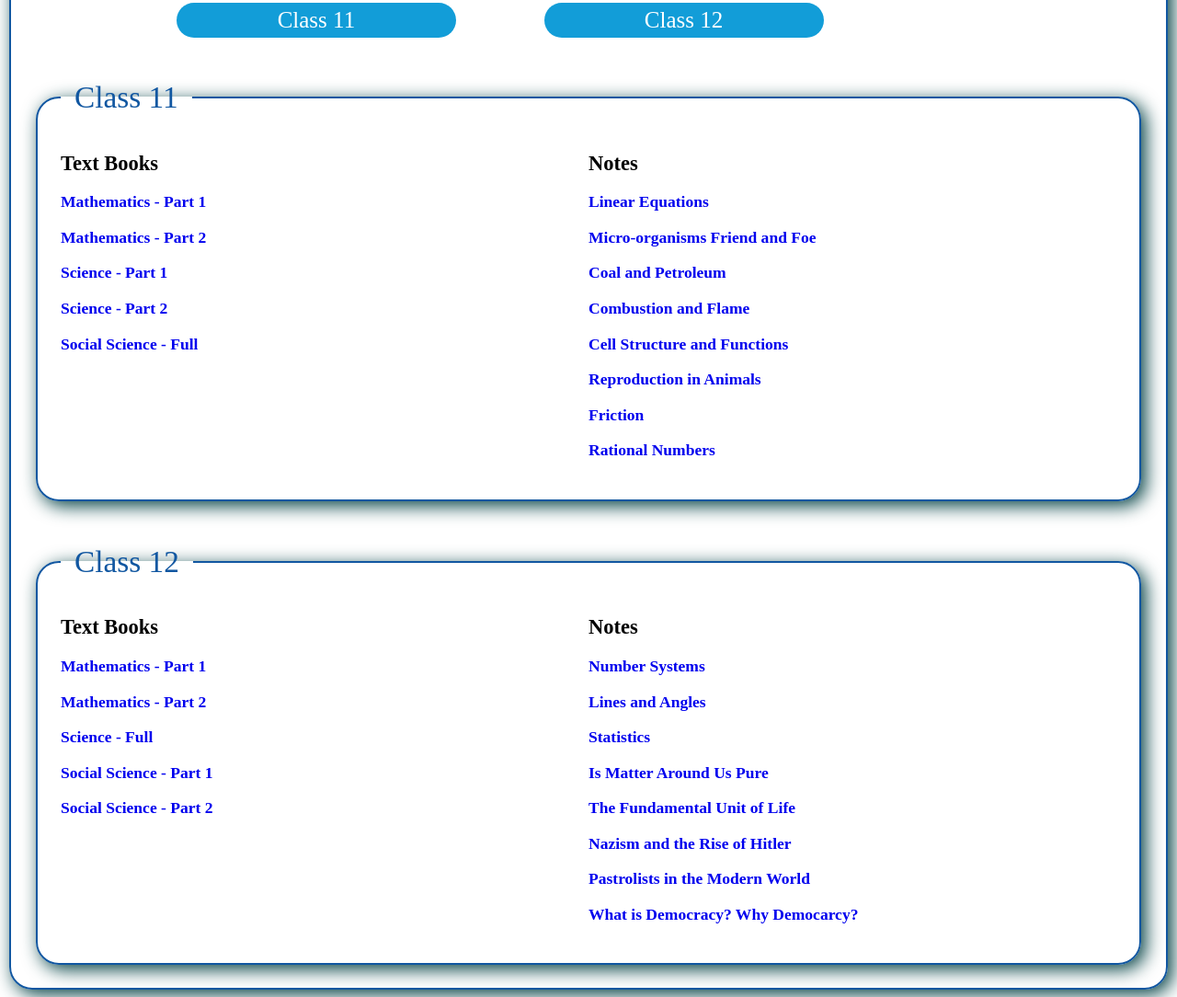
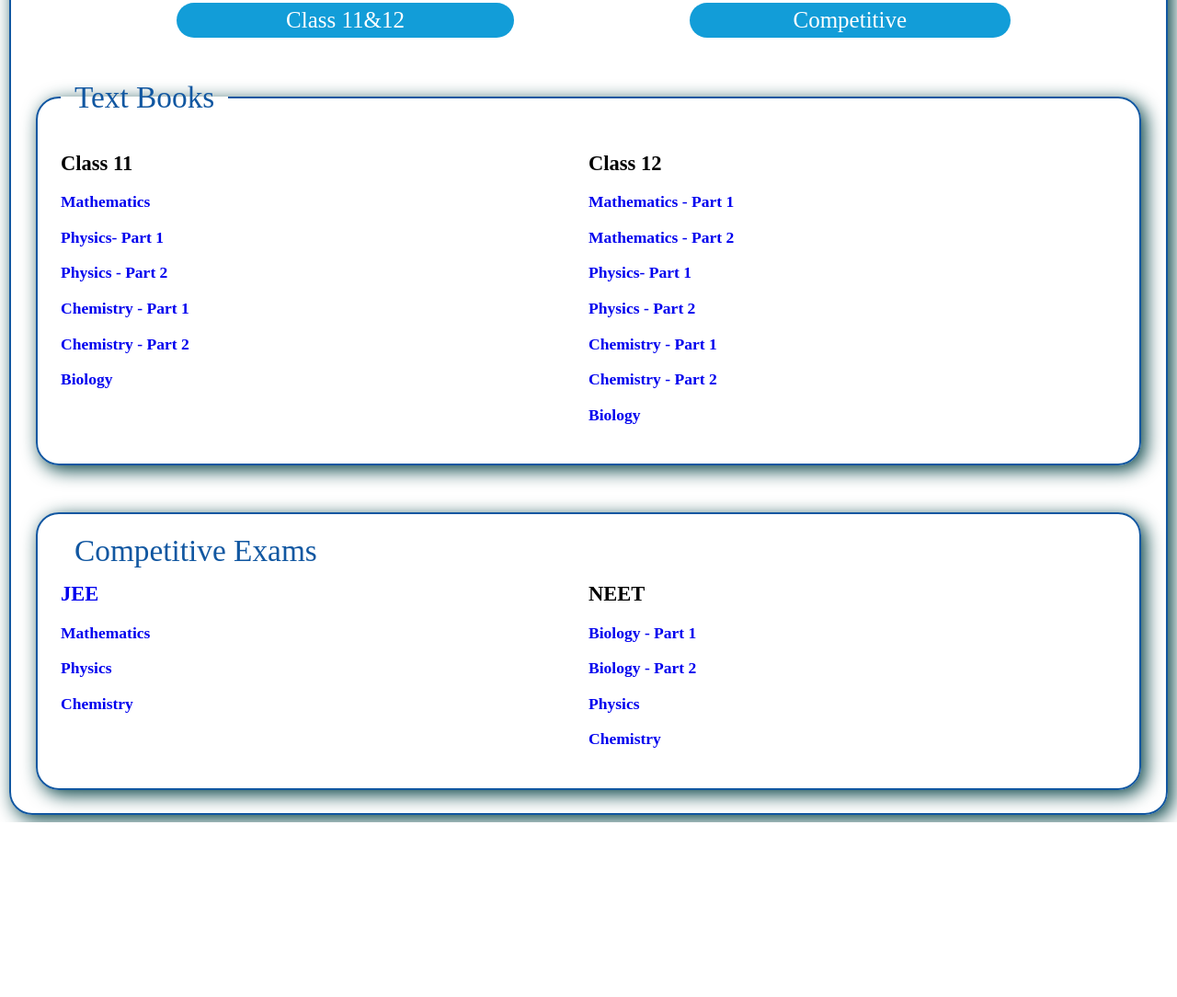
Before and after one commit to spoorthymakam/infotutor, a plain HTML site: page Charanya/ref.html in a window 1280 px wide. Shown: the part 114-1198 px from the top of the page at 92% size. After the commit the page ends 1008 px from the top, so only its background shows below. Drawn offline with Linux system fonts and the light colour scheme.

Commit message:
Update ref.html

```diff
--- a/Charanya/ref.html
+++ b/Charanya/ref.html
@@ -14,91 +14,90 @@
 
             <div class="nav-bar">
                 <ul class="nav-link">
-                    <a href="#class11">Class 11</a>
+                    <a href="#class11">Class 11&12 TextBooks</a>
                 </ul>
                 <ul class="nav-link">
-                    <a href="#class12">Class 12</a>
+                    <a href="#class12">Competitive Exams</a>
                 </ul>
-
-
             </div>
             <br>
             <br>
             <br>
             <br>
 
-        <fieldset><legend >Class 11</legend>
+        <fieldset><legend >Text Books</legend>
 
                 <div id="class11" style="width:50%; height:100%; float:left;">
-            <h2>Text Books </h2>
-            <a style="text-decoration:none;" href="https://drive.google.com/file/d/1TIw9aj2ZM7URubC2mNs65722chxEcIJd/view">
+            <h2>Class 11 </h2>
+            <a style="text-decoration:none;" href="https://drive.google.com/file/d/1A1ualWA4anPRP1NWEfZt0qJ2QfyUuRlq/view">
                 <h3>
-                 Mathematics - Part 1
+                 Mathematics
                 </h3>
             </a>
-            <a  style="text-decoration:none;" href="https://drive.google.com/file/d/1dcVl7hO6J3Xw1YAJ_U6GqinKhOqWIsSD/view">
+
+            <a style="text-decoration:none;" href="https://drive.google.com/file/d/1jy7mgt-DuDB-W4mnFUI4lntKP2BCUqm7/view">
                 <h3>
-                 Mathematics - Part 2
+                    Physics- Part 1
                 </h3>
             </a>
-            <a style="text-decoration:none;" href="https://drive.google.com/file/d/1zhIS3uxSrOwSNKbo-3PeSG8FuAKuF_oP/view">
+            <a style="text-decoration:none;" href="https://drive.google.com/file/d/1QurUrTS7VNC2UnZIkZTjlTOFq5Vrw7qV/view">
                 <h3>
-                    Science - Part 1
+                    Physics - Part 2
                 </h3>
             </a>
-            <a style="text-decoration:none;" href="https://drive.google.com/file/d/1BIORMDO7FmJtLuHv2_2b8LFzS2DCvFUu/view">
+            <a style="text-decoration:none;" href="https://drive.google.com/file/d/1zfi0cAw1wdFeQQHAOBUUfh1KUFAeD_sa/view">
                 <h3>
-                    Science - Part 2
+                    Chemistry - Part 1
                 </h3>
             </a>
-            <a style="text-decoration:none;" href="https://ktbs.kar.nic.in/New/website%20textbooks/class8/8th-english-socialscience.pdf">
+            <a style="text-decoration:none;" href="https://drive.google.com/file/d/1ocF45BccdJoJUzfhFo7g2OTRWHS_JZeJ/view">
                 <h3>
-                    Social Science - Full
+                    Chemistry - Part 2
                 </h3>
             </a>
+            <a style="text-decoration:none;" href="https://drive.google.com/file/d/1MJqXy_HYpDNkGYno7tg7qfQFfjvUasab/view">
+                <h3>
+                    Biology
+                </h3>
+            </a>
+
         </div>
         <div style="margin-left:50%; ">
-        <h2>Notes</h2>
-        <a style="text-decoration:none;" href="https://www.selfstudys.com/books/ncert-notes/english/class-8th/mathematics/chapter-2-linear-equations-in-one-variable/141717">
+        <h2>Class 12</h2>
+        <a style="text-decoration:none;" href="https://pue.karnataka.gov.in/storage/pdf-files/M1.pdf">
             <h3>
-               Linear Equations
+             Mathematics - Part 1
             </h3>
         </a>
-        <a style="text-decoration:none;" href="https://drive.google.com/file/d/114PMSco5iKAKCS4DcoIrUbbEQZjmhMAU/view">
+        <a  style="text-decoration:none;" href="https://pue.karnataka.gov.in/storage/pdf-files/12th%20maths%20part%202.pdf">
             <h3>
-               Micro-organisms Friend and Foe
+             Mathematics - Part 2
             </h3>
         </a>
-        <a style="text-decoration:none;" href="https://www.selfstudys.com/books/ncert-notes/english/class-8th/science/ch-05-coal-and-petroleum/43793">
+        <a style="text-decoration:none;" href="https://pue.karnataka.gov.in/storage/pdf-files/73%202nd%20PUC%20-%20Physics-%20Part-1--2022.pdf">
             <h3>
-               Coal and Petroleum
+                Physics- Part 1
             </h3>
         </a>
-        <a style="text-decoration:none;" href="https://drive.google.com/file/d/11G8f4nTduxyTfD6mkLHEjFnBbO-iKCXP/view">
+        <a style="text-decoration:none;" href="https://pue.karnataka.gov.in/storage/pdf-files/11tb.pdf">
             <h3>
-               Combustion and Flame
+                Physics - Part 2
             </h3>
         </a>
-        <a style="text-decoration:none;" href="https://drive.google.com/file/d/118-X7nwPi-7rTA-nuLMOAPmgM6q1fFdU/view">
+        <a style="text-decoration:none;" href="https://pue.karnataka.gov.in/storage/pdf-files/75%202nd%20PUC-Chemistry-Part-1-2022.pdf">
             <h3>
-               Cell Structure and Functions
+                Chemistry - Part 1
             </h3>
         </a>
-        <a style="text-decoration:none;" href="https://drive.google.com/file/d/11HefadsmklW7KKwb1B9jb7Jsr7D-ff5p/view">
+        <a style="text-decoration:none;" href="https://pue.karnataka.gov.in/storage/pdf-files/76%202%20PUC%20Chemistry%20P-2.pdf">
             <h3>
-               Reproduction in Animals
+                Chemistry - Part 2
             </h3>
         </a>
-        <a style="text-decoration:none;" href="https://drive.google.com/file/d/11LhSLpS69AJeBglX5KmQZhtozxfkK9Ka/view">
+        <a style="text-decoration:none;" href="https://pue.karnataka.gov.in/storage/pdf-files/79%202nd%20Biology%20-%202022-ff.pdf">
             <h3>
-               Friction
+                Biology
             </h3>
-        </a>
-        <a style="text-decoration:none;" href="https://www.selfstudys.com/advance-pdf-viewer/ncert-notes/english/class-8th/mathematics/chapter-1-rational-numbers/141718">
-            <h3>
-              Rational Numbers
-            </h3>
-        </a>
         </div>
 
     </div>
@@ -106,76 +105,46 @@
 <br>
 <br>
 <br>
-            <fieldset><legend>Class 12</legend>
+            <fieldset><legend>Competitive Exams</legend>
                     <div id="class12" style="width:50%; float:left">
-                <h2>Text Books </h2>
-                <a style="text-decoration:none;" href="https://drive.google.com/file/d/1QwH_c3GvX-mX41tvua7t2LCy5G018knZ/view">
+                <h2>JEE</h2>
+                <a style="text-decoration:none;" href="Arihant JEE MAIN in 40 Days MATHEMATICS.pdf">
                     <h3>
-                     Mathematics - Part 1
+                     Mathematics
                     </h3>
                 </a>
-                <a  style="text-decoration:none;" href="https://drive.google.com/file/d/1VJsMUnhubR98MI0CMmT5BU8gDqkT8mjw/view">
+                <a style="text-decoration:none;" href="Arihant JEE MAIN in 40 Days PHYSICS.pdf">
                     <h3>
-                     Mathematics - Part 2
+                        Physics
                     </h3>
                 </a>
-                <a style="text-decoration:none;" href="https://drive.google.com/file/d/19NqqtWSv_3Pxqd12ESxXMxdPRSWCojPi/view">
+                <a style="text-decoration:none;" href="Arihant JEE MAIN in 40 Days CHEMISTRY.pdf">
                     <h3>
-                        Science - Full
-                    </h3>
-                </a>
-                <a style="text-decoration:none;" href="https://drive.google.com/file/d/18reUCBK_8O40KzFekezPHHmIUFYHSU_u/view">
-                    <h3>
-                        Social Science - Part 1
-                    </h3>
-                </a>
-                <a style="text-decoration:none;" href="https://drive.google.com/file/d/1qGvmsKb3vJ9lhwDHZJp9Jz5ANUligtdU/view">
-                    <h3>
-                        Social Science - Part 2
+                        Chemistry
                     </h3>
                 </a>
             </div>
             <div style="margin-left:50%; ">
 
-            <h2>Notes</h2>
-            <a style="text-decoration:none;" href="https://www.selfstudys.com/books/ncert-notes/english/class-9th/maths/chapter-1-number-systems/141687">
+            <h2>NEET</h2>
+            <a style="text-decoration:none;" href="ERRORLESS BIOLOGY 2019 PART-1 FOR NEET (X1 AND XII).pdf">
                 <h3>
-                   Number Systems
+                   Biology - Part 1
                 </h3>
             </a>
-            <a style="text-decoration:none;" href="https://www.selfstudys.com/books/ncert-notes/english/class-9th/maths/chapter-6-lines-and-angles/41561">
+            <a style="text-decoration:none;" href="ERRORLESS BIOLOGY 2019 PART-2 FOR JEE NEET (X1 AND XII).pdf">
                 <h3>
-                   Lines and Angles
+                   Biology - Part 2
                 </h3>
             </a>
-            <a style="text-decoration:none;" href="https://www.selfstudys.com/books/ncert-notes/english/class-9th/maths/chapter-14-statistics/41553">
+            <a style="text-decoration:none;" href="ERRORLESS PHYSICS 2019 FOR JEE NEET (X1 AND XII).pdf">
                 <h3>
-                   Statistics
+                    Physics
                 </h3>
             </a>
-            <a style="text-decoration:none;" href="https://www.selfstudys.com/books/ncert-notes/english/class-9th/science/chapter-2-is-matter-around-us-pure/41588">
+            <a style="text-decoration:none;" href="ERRORLESS CHEMISTRY 2019 FOR JEE NEET (X1 AND XII).pdf">
                 <h3>
-                   Is Matter Around Us Pure
-                </h3>
-            </a>
-            <a style="text-decoration:none;" href="https://www.selfstudys.com/books/ncert-notes/english/class-9th/science/chapter-5-the-fundamental-unit-of-life/41585">
-                <h3>
-                   The Fundamental Unit of Life
-                </h3>
-            </a>
-            <a style="text-decoration:none;" href="https://www.selfstudys.com/books/ncert-notes/english/class-9th/social-science/nazism-and-the-rise-of-hitler/43766">
-                <h3>
-                   Nazism and the Rise of Hitler
-                </h3>
-            </a>
-            <a style="text-decoration:none;" href="https://www.selfstudys.com/books/ncert-notes/english/class-9th/social-science/pastoralists-in-the-modern-world/43764">
-                <h3>
-                   Pastrolists in the Modern World
-                </h3>
-            </a>
-            <a style="text-decoration:none;" href="https://www.selfstudys.com/books/ncert-notes/english/class-9th/social-science/what-is-democracy-why-democracy/43749">
-                <h3>
-                  What is Democracy? Why Democarcy?
+                   Chemistry
                 </h3>
             </a>
             </div>
```
